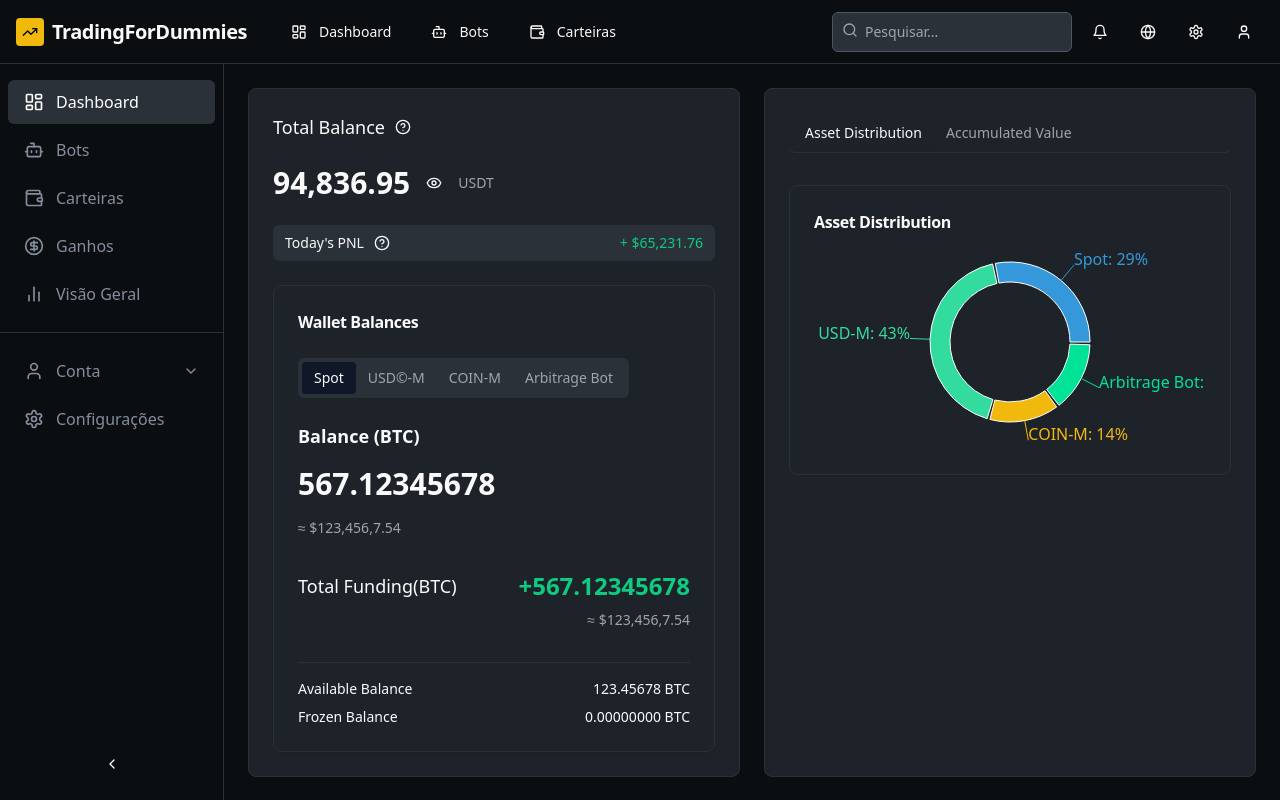
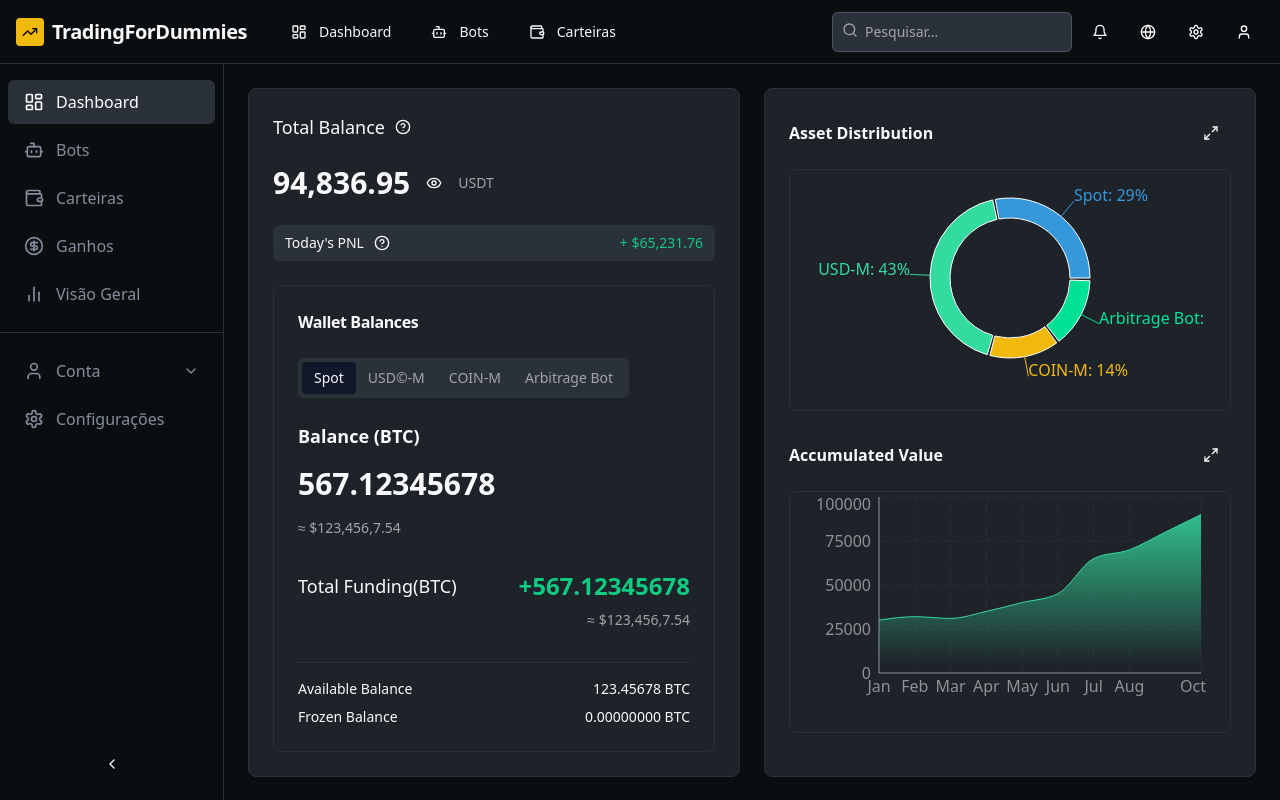
Before and after one commit to ronaldomafra/crypto-dummies-dashboard, a React (Vite) app: page /dashboard in a window 1280 px wide. Built offline with nearby package versions, Linux system fonts and the light colour scheme.

Commit message:
feat: Show charts in the same section
Show Asset Distribution and Accumulated Value charts in the same section.
Add a button to expand and show more details in a modal.

```diff
--- a/src/components/dashboard/AccumulatedValueChart.tsx
+++ b/src/components/dashboard/AccumulatedValueChart.tsx
@@ -18,7 +18,7 @@ const data = [
 const AccumulatedValueChart = () => {
   return (
     <Card className="bg-crypto-gray border-crypto-lightgray">
-      <CardContent className="h-[300px] pt-6">
+      <CardContent className="h-[240px]">
         <ResponsiveContainer width="100%" height="100%">
           <AreaChart data={data}>
             <defs>
--- a/src/components/dashboard/BalancePieChart.tsx
+++ b/src/components/dashboard/BalancePieChart.tsx
@@ -1,6 +1,6 @@
 
-import { Card, CardContent, CardHeader, CardTitle } from "@/components/ui/card";
-import { PieChart, Pie, Cell, ResponsiveContainer, Legend, Tooltip } from "recharts";
+import { Card, CardContent } from "@/components/ui/card";
+import { PieChart, Pie, Cell, ResponsiveContainer, Tooltip } from "recharts";
 
 const data = [
   { name: "Spot", value: 20, color: "#3498DB" },
@@ -12,12 +12,7 @@ const data = [
 const BalancePieChart = () => {
   return (
     <Card className="bg-crypto-gray border-crypto-lightgray">
-      <CardHeader className="pb-0">
-        <CardTitle className="text-base font-semibold flex items-center justify-between">
-          <span>Asset Distribution</span>
-        </CardTitle>
-      </CardHeader>
-      <CardContent className="h-[240px] pt-0">
+      <CardContent className="h-[240px]">
         <ResponsiveContainer width="100%" height="100%">
           <PieChart>
             <Pie
--- a/src/components/dashboard/TotalBalance.tsx
+++ b/src/components/dashboard/TotalBalance.tsx
@@ -2,8 +2,14 @@
 import { useState } from "react";
 import { Card, CardContent } from "@/components/ui/card";
 import { Button } from "@/components/ui/button";
-import { Eye, EyeOff, HelpCircle } from "lucide-react";
-import { Tabs, TabsContent, TabsList, TabsTrigger } from "@/components/ui/tabs";
+import { Eye, EyeOff, HelpCircle, Maximize2 } from "lucide-react";
+import {
+  Dialog,
+  DialogContent,
+  DialogHeader,
+  DialogTitle,
+  DialogTrigger,
+} from "@/components/ui/dialog";
 import {
   Tooltip,
   TooltipContent,
@@ -82,31 +88,52 @@ const TotalBalance = () => {
 
       {/* Right Column - Charts */}
       <Card className="bg-crypto-gray border-crypto-lightgray">
-        <CardContent className="p-4 sm:p-6">
-          <Tabs defaultValue="asset-distribution" className="w-full">
-            <TabsList className="bg-transparent border-b border-crypto-lightgray w-full justify-start mb-4 sm:mb-6 overflow-x-auto">
-              <TabsTrigger
-                value="asset-distribution"
-                className="data-[state=active]:bg-transparent whitespace-nowrap"
-              >
-                Asset Distribution
-              </TabsTrigger>
-              <TabsTrigger
-                value="accumulated-value"
-                className="data-[state=active]:bg-transparent whitespace-nowrap"
-              >
-                Accumulated Value
-              </TabsTrigger>
-            </TabsList>
+        <CardContent className="space-y-6 p-4 sm:p-6">
+          {/* Asset Distribution Section */}
+          <div className="space-y-4">
+            <div className="flex items-center justify-between">
+              <h3 className="text-base font-semibold">Asset Distribution</h3>
+              <Dialog>
+                <DialogTrigger asChild>
+                  <Button variant="ghost" size="icon">
+                    <Maximize2 className="h-4 w-4" />
+                  </Button>
+                </DialogTrigger>
+                <DialogContent className="max-w-4xl">
+                  <DialogHeader>
+                    <DialogTitle>Asset Distribution</DialogTitle>
+                  </DialogHeader>
+                  <div className="h-[500px]">
+                    <BalancePieChart />
+                  </div>
+                </DialogContent>
+              </Dialog>
+            </div>
+            <BalancePieChart />
+          </div>
 
-            <TabsContent value="asset-distribution" className="w-full">
-              <BalancePieChart />
-            </TabsContent>
-
-            <TabsContent value="accumulated-value" className="w-full">
-              <AccumulatedValueChart />
-            </TabsContent>
-          </Tabs>
+          {/* Accumulated Value Section */}
+          <div className="space-y-4">
+            <div className="flex items-center justify-between">
+              <h3 className="text-base font-semibold">Accumulated Value</h3>
+              <Dialog>
+                <DialogTrigger asChild>
+                  <Button variant="ghost" size="icon">
+                    <Maximize2 className="h-4 w-4" />
+                  </Button>
+                </DialogTrigger>
+                <DialogContent className="max-w-4xl">
+                  <DialogHeader>
+                    <DialogTitle>Accumulated Value</DialogTitle>
+                  </DialogHeader>
+                  <div className="h-[500px]">
+                    <AccumulatedValueChart />
+                  </div>
+                </DialogContent>
+              </Dialog>
+            </div>
+            <AccumulatedValueChart />
+          </div>
         </CardContent>
       </Card>
     </div>
```
